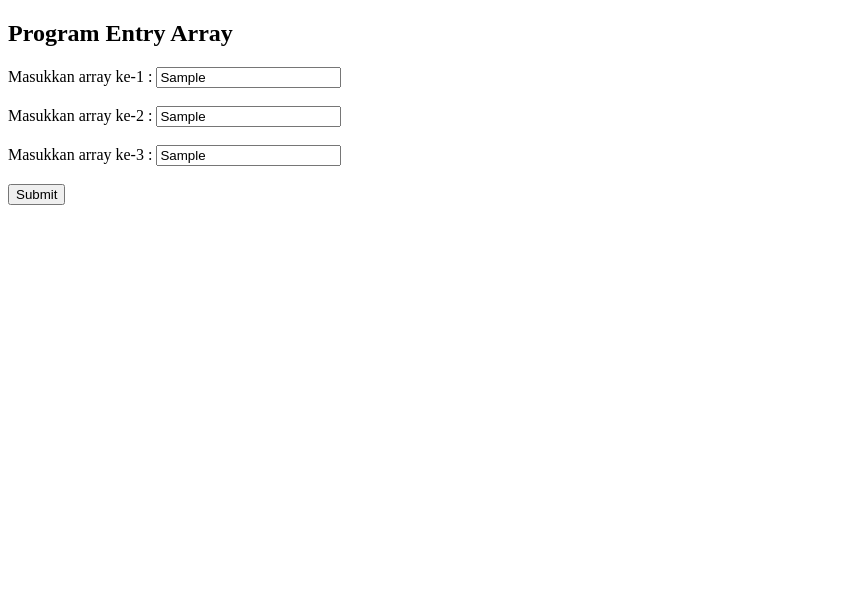
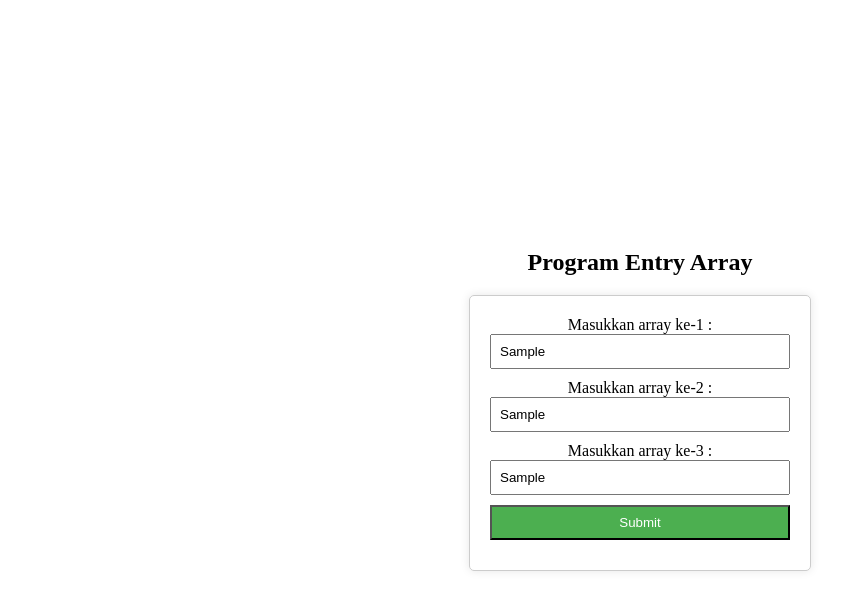
Before and after one commit to Ivan-MLN/array-gabungan, a website: page index.html in a window 1280 px wide. Both pictures are taken after typing "Sample", "Sample", "Sample" into the empty fields and a click on the input "Submit". Shown: the whole page, without its empty margins (0-866 px from the left). Drawn offline with Linux system fonts and the light colour scheme.

Commit message:
Update index.html

```diff
--- a/index.html
+++ b/index.html
@@ -2,30 +2,79 @@
 <html>
   <head>
     <title>Belajar Array Gabungan</title>
+    <style>
+      body {
+        display: flex;
+        align-items: center;
+        justify-content: center;
+        height: 100vh;
+        margin: 0;
+      }
+
+      #container {
+        text-align: center;
+      }
+
+      form {
+        width: 300px;
+        padding: 20px;
+        border: 1px solid #ccc;
+        border-radius: 5px;
+        box-shadow: 0 0 10px rgba(0, 0, 0, 0.1);
+        display: inline-block;
+      }
+
+      input {
+        width: 100%;
+        margin-bottom: 10px;
+        padding: 8px;
+        box-sizing: border-box;
+      }
+
+      input[type="submit"] {
+        background-color: #4caf50;
+        color: white;
+        cursor: pointer;
+      }
+
+      input[type="submit"]:hover {
+        background-color: #45a049;
+      }
+    </style>
   </head>
   <body>
+    <div id="container">
       <h2>Program Entry Array</h2>
       <form action="javascript:void(0);" method="POST" onsubmit="submitForm()">
-      Masukkan array ke-1 : <input type="text" name="satu"><br><br>
-      Masukkan array ke-2 : <input type="text" name="dua"><br><br>
-      Masukkan array ke-3 : <input type="text" name="tiga"><br><br>
+        Masukkan array ke-1 : <input type="text" name="satu"><br>
+        Masukkan array ke-2 : <input type="text" name="dua"><br>
+        Masukkan array ke-3 : <input type="text" name="tiga"><br>
         <input type="submit" value="Submit">
       </form>
+    </div>
     <script>
       function submitForm() {
-        var satu = document.querySelector('input[name="satu"]').value;
-        var dua = document.querySelector('input[name="dua"]').value;
-        var tiga = document.querySelector('input[name="tiga"]').value;
+        var satu = document.querySelector('#inputSatu').value;
+        var dua = document.querySelector('#inputDua').value;
+        var tiga = document.querySelector('#inputTiga').value;
 
+        var isValid = satu !== "" && dua !== "" && tiga !== "";
+
+        if (!isValid) {
+          alert('Mohon isi semua input.');
+        } else {
           var hasilArray = [satu, dua, tiga];
-        var pesan = `Isi input:
+          var pesan = `Isi Input:
             Array ke-1: ${satu}
             Array ke-2: ${dua}
             Array ke-3: ${tiga}
 
-          Result:
+Hasil Array:
             ${JSON.stringify(hasilArray)}`;
           alert(pesan);
+        }
+
+        return isValid;
       }
     </script>
   </body>
```
Lines whose indentation alone changed are shown as unchanged.
